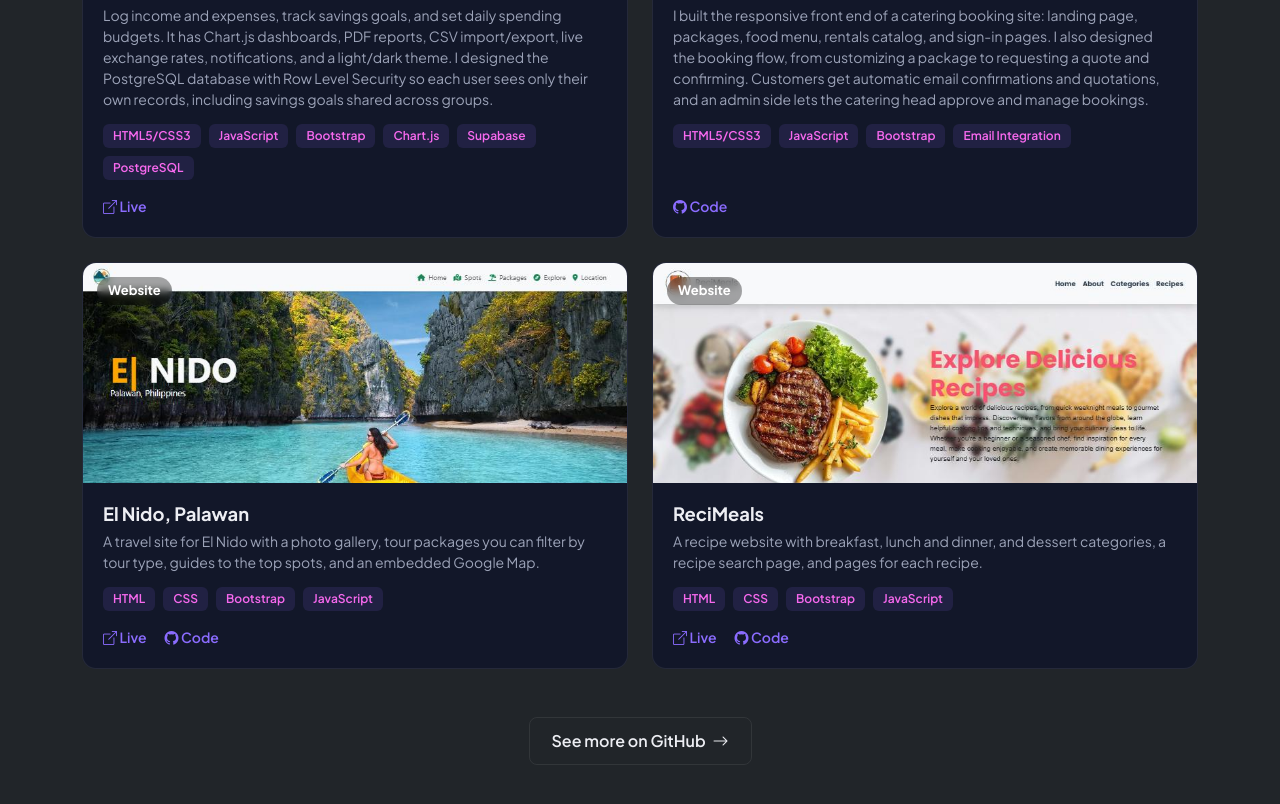
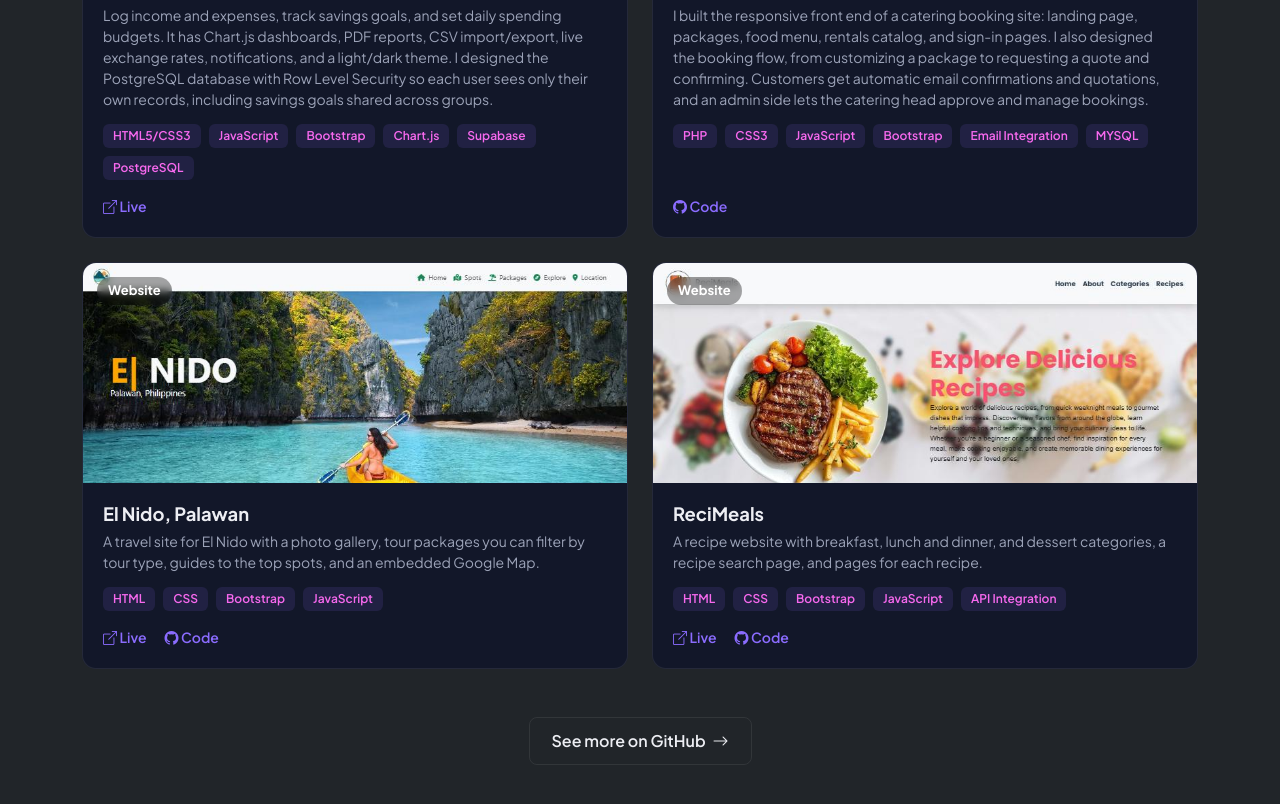
Before and after one commit to she1028/she1028.github.io, a plain HTML site: page index.html in a window 1280 px wide. Shown: the part 3042-3846 px from the top of the page. Drawn offline with nearby package versions, Linux system fonts and the light colour scheme.

Commit message:
added some details

```diff
--- a/index.html
+++ b/index.html
@@ -244,6 +244,7 @@
                                 <span class="chip">Python</span>
                                 <span class="chip">PHP</span>
                                 <span class="chip">SQL</span>
+                                <span class="chip">MYSQL</span>
                             </div>
                         </div>
                     </div>
@@ -369,8 +370,9 @@
                                     automatic email confirmations and quotations, and an admin side lets the catering
                                     head approve and manage bookings.</p>
                                 <div class="tag-row">
-                                    <span class="tag">HTML5/CSS3</span><span class="tag">JavaScript</span>
+                                    <span class="tag">PHP</span><span class="tag">CSS3</span><span class="tag">JavaScript</span>
                                     <span class="tag">Bootstrap</span><span class="tag">Email Integration</span>
+                                    <span class="tag">MYSQL</span>
                                 </div>
                                 <div class="project-links">
                                     <a href="https://github.com/she1028/YMZM" target="_blank" rel="noopener"
@@ -422,6 +424,7 @@
                                 <div class="tag-row">
                                     <span class="tag">HTML</span><span class="tag">CSS</span>
                                     <span class="tag">Bootstrap</span><span class="tag">JavaScript</span>
+                                    <span class="tag">API Integration</span>
                                 </div>
                                 <div class="project-links">
                                     <a href="https://she1028.github.io/ReciMeals/" target="_blank" rel="noopener"
```
